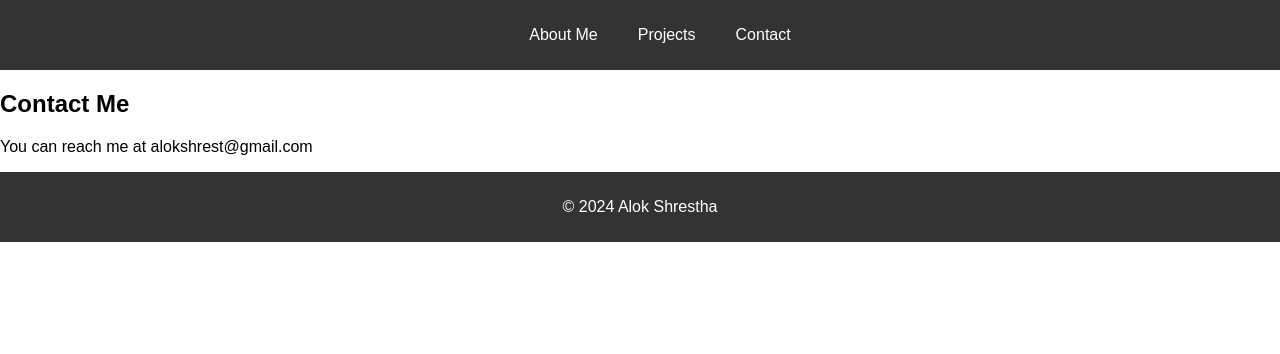
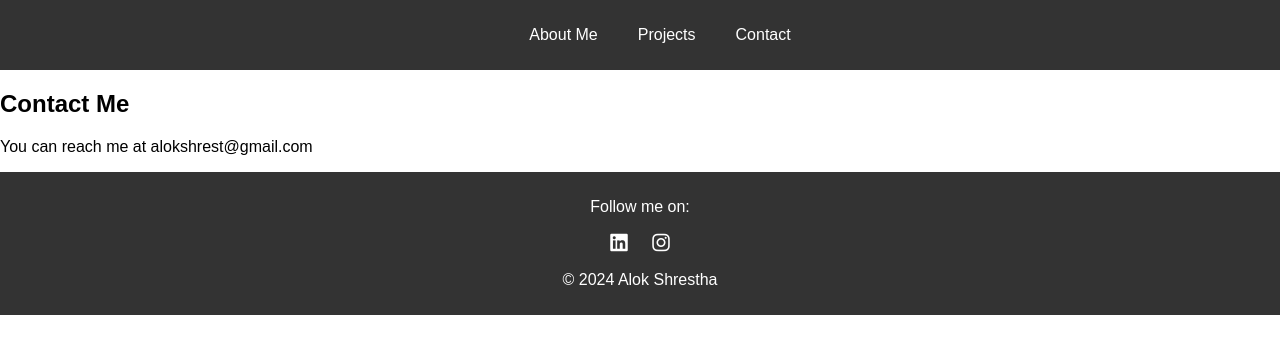
Before and after one commit to alokshr/personal, a plain HTML site: page contact.html in a window 1280 px wide. Drawn offline with Linux system fonts and the light colour scheme.

Commit message:
Added social media links

```diff
--- a/contact.html
+++ b/contact.html
@@ -5,6 +5,7 @@
     <meta name="viewport" content="width=device-width, initial-scale=1.0">
     <title>Alok Shrestha - Portfolio</title>
     <link rel="stylesheet" href="style.css">
+    <link rel="stylesheet" href="https://cdnjs.cloudflare.com/ajax/libs/font-awesome/6.0.0-beta3/css/all.min.css">
 </head>
 <body>
     <header>
@@ -22,6 +23,9 @@
         <p>You can reach me at alokshrest@gmail.com</p>
     </div>
     <footer>
+        <p>Follow me on:</p>
+        <a href="https://www.linkedin.com/in/alok-shrestha-9918a2305/" target="_blank"><i class="fab fa-linkedin"></i></a>
+        <a href="https://www.instagram.com/alokshrest/" target="_blank"><i class="fab fa-instagram"></i></a>
         <p>&copy; 2024 Alok Shrestha</p>
     </footer>
 </body>
--- a/style.css
+++ b/style.css
@@ -15,6 +15,16 @@ footer {
     padding: 10px;
     background-color: #333;
     color: #fff;
+}
+footer a {
+    color: #fff;
+    margin: 0 10px;
+    text-decoration: none;
+    font-size: 20px;
+}
+
+footer a:hover {
+    color: #f39c12; /* Change color on hover */
 }
 
 nav ul {
```
Also changed, not shown: index.html (+4 -0 lines), projects.html (+4 -0 lines).
